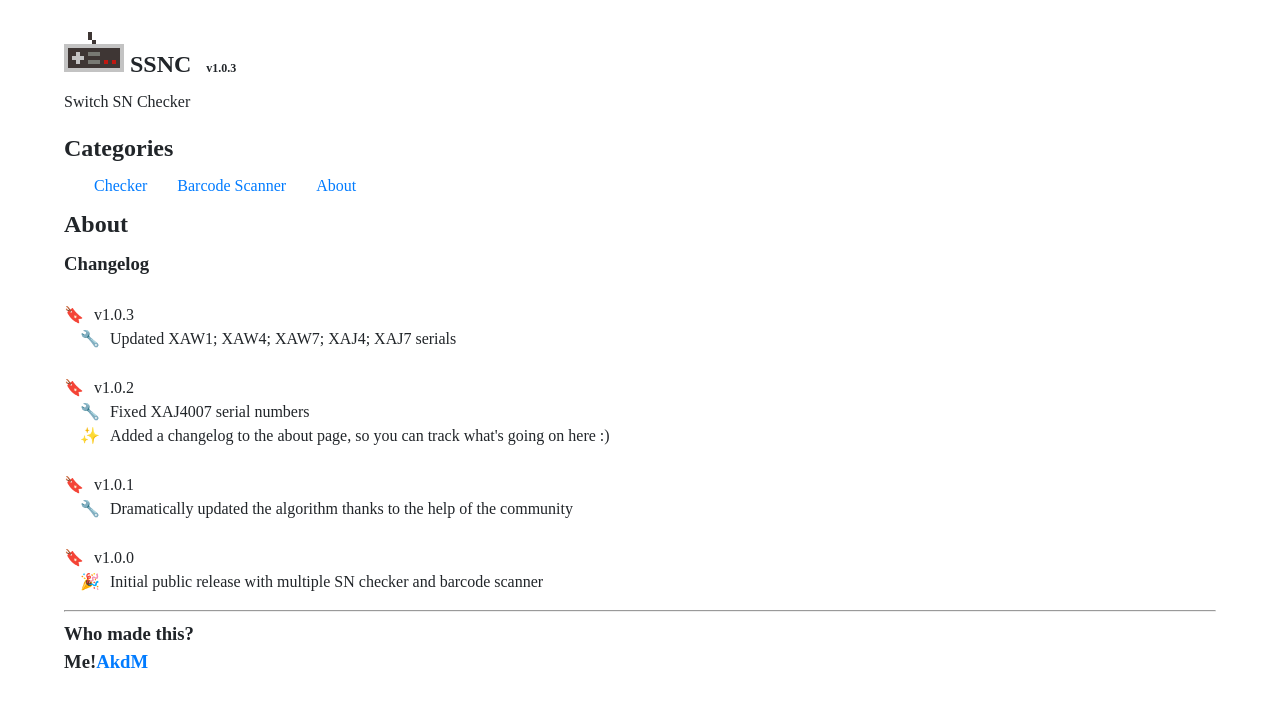
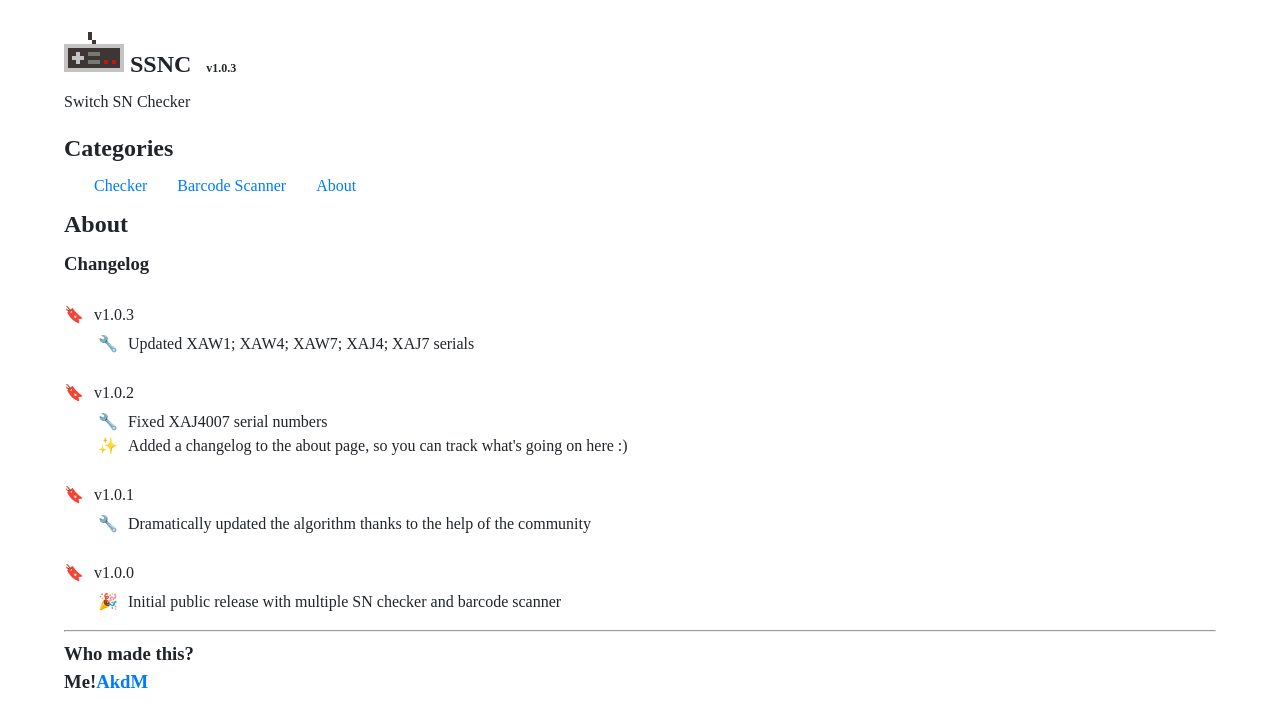
Before and after one commit to AkdM/ssnc, a Nuxt app: page /about in a window 1280 px wide. Shown: the top 726 px of the page. Built offline with nearby package versions, Linux system fonts and the light colour scheme.

Commit message:
Better CSS in about page

```diff
--- a/pages/about.vue
+++ b/pages/about.vue
@@ -48,6 +48,10 @@ ul {
     margin-left: 0;
     padding-left: 0;
   }
+  &.changes {
+    padding-left: 18px;
+    margin-top: 5px;
+  }
 
   li {
     &:before {
```
Also changed, not shown: 5 other files (tests, documents, lock files or other folders).
